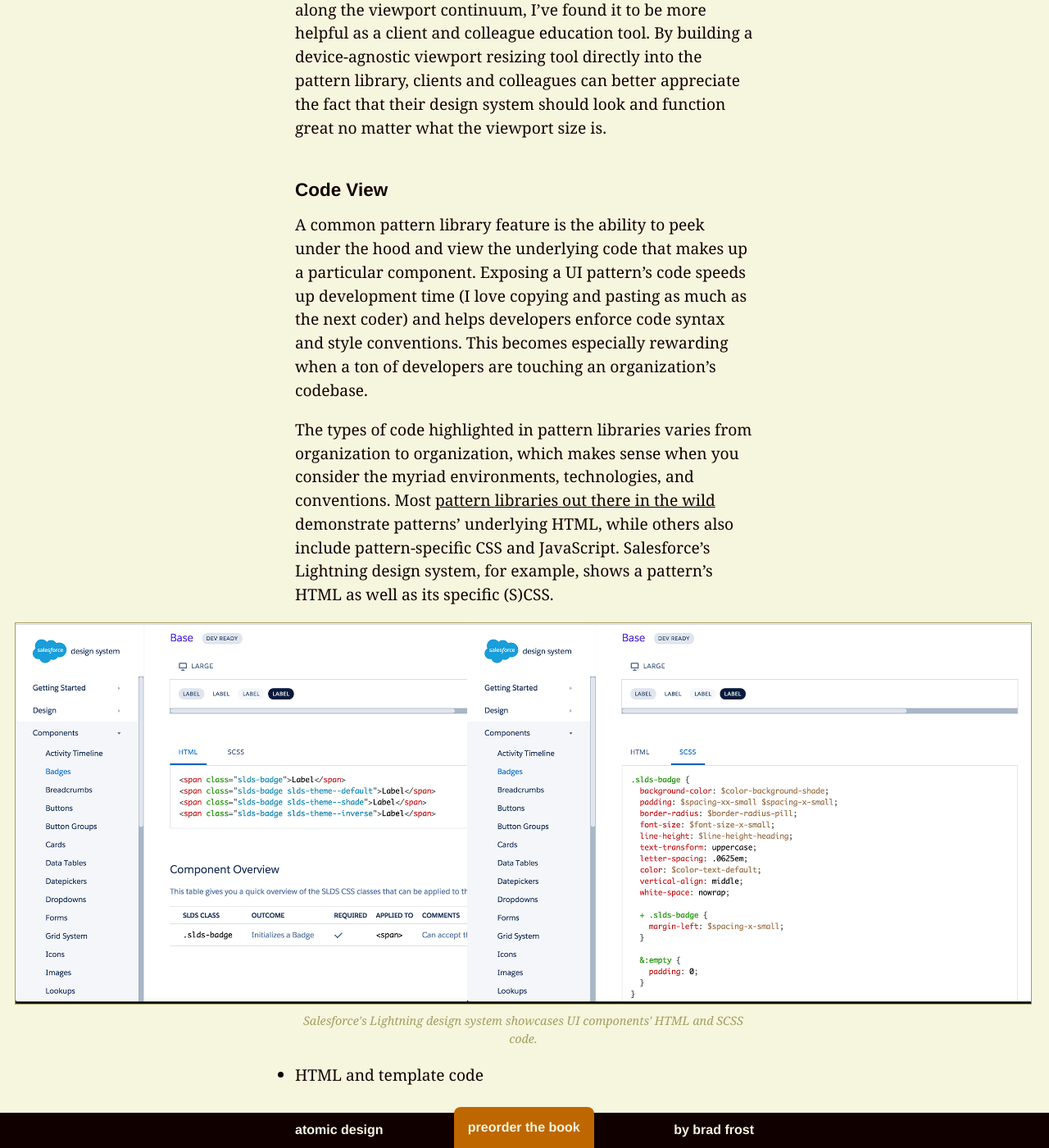
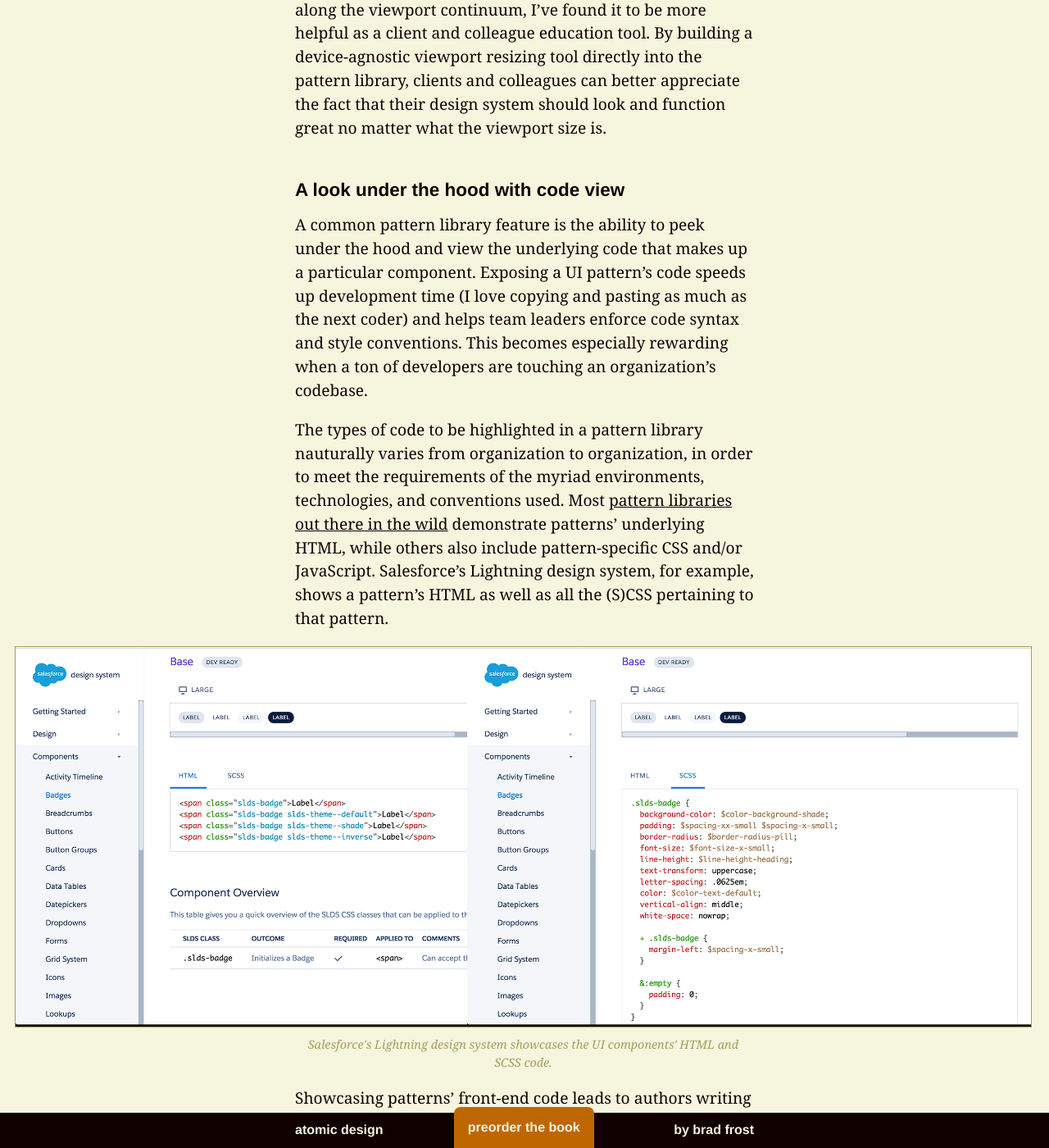
Before and after one commit to bradfrost/atomic-design, a Jekyll site: the page built from chapter-3.md, in a window 1280 px wide and 1400 px high, scrolled down 30831 px. Shown: the whole window at 82% size. Built offline with Jekyll 4.4.1, drawn with Linux system fonts in a browser that asks for light colours; some of the changed text lies outside the part shown.

Commit message:
Chapter 3 draft
Code view section

```diff
--- a/chapter-3.md
+++ b/chapter-3.md
@@ -363,15 +363,24 @@ Ish. is baked into Pattern Lab, which means we can view our UIs and their underl
 
 While ish. helps designers and developers uncover bugs along the viewport continuum, I've found it to be more helpful as a client and colleague education tool. By building a device-agnostic viewport resizing tool directly into the pattern library, clients and colleagues can better appreciate the fact that their design system should look and function great no matter what the viewport size is.
 
-### Code View
-A common pattern library feature is the ability to peek under the hood and view the underlying code that makes up a particular component. Exposing a UI pattern's code speeds up development time (I love copying and pasting as much as the next coder) and helps developers enforce code syntax and style conventions. This becomes especially rewarding when a ton of developers are touching an organization's codebase.
+### A look under the hood with code view
+A common pattern library feature is the ability to peek under the hood and view the underlying code that makes up a particular component. Exposing a UI pattern's code speeds up development time (I love copying and pasting as much as the next coder) and helps team leaders enforce code syntax and style conventions. This becomes especially rewarding when a ton of developers are touching an organization's codebase.
 
-The types of code highlighted in pattern libraries varies from organization to organization, which makes sense when you consider the myriad environments, technologies, and conventions. Most [pattern libraries out there in the wild](http://styleguides.io/examples.html) demonstrate patterns' underlying HTML, while others also include pattern-specific CSS and JavaScript. Salesforce's Lightning design system, for example, shows a pattern's HTML as well as its specific (S)CSS.
+The types of code to be highlighted in a pattern library nauturally varies from organization to organization, in order to meet the requirements of the myriad environments, technologies, and conventions used. Most [pattern libraries out there in the wild](http://styleguides.io/examples.html) demonstrate patterns' underlying HTML, while others also include pattern-specific CSS and/or JavaScript. Salesforce's Lightning design system, for example, shows a pattern's HTML as well as all the (S)CSS pertaining to that pattern.
 
-{% include figure.html src="../images/content/salesforce-code-example.png" caption="Salesforce's Lightning design system showcases UI components' HTML and SCSS code." %}
+{% include figure.html src="../images/content/salesforce-code-example.png" caption="Salesforce's Lightning design system showcases the UI components' HTML and SCSS code." %}
 
+Showcasing patterns' front-end code leads to authors writing more consistent code, but that doesn't guarantee perfection. There's still room for developers to go rogue and write sloppy, incongruent code, which is why some organizations have gone above and beyond to establish incredibly sophisticated design systems. **Companies like Lonely Planet have achieved the Holy Grail of pattern libraries, which is to say their pattern library and production environment are perfectly in sync**. We'll discuss the Holy Grail in more detail in the next chapter, but it's worth brining up in this section to demonstrate how that affects the code exposed in the context of a pattern library. Rather than surfacing HTML and CSS, Lonely Planet's [Rizzo style guide](http://rizzo.lonelyplanet.com/) surfaces the include code for teams to pull in the appropriate UI component.
 
-- HTML and template code
+{% include figure.html src="../images/content/lonely-planet-code.png" caption="Lonely Planet's Rizzo design system pattern library showcases the template usage." %}
+
+This setup allows the core development team to maintain a single source of truth for all patterns' frontend code. That means the pattern library only needs to provide the code to include a particular pattern in order for developers to get up and running.
+
+Pattern Lab provides the ability to view both a pattern's underlying HTML as well as the template code used to generate the HTML. It can also be extended to also showcase accompanying CSS and/or JavaScript code.
+
+{% include figure.html src="../images/content/pattern-lab-code.png" caption="Pattern Lab's code view demonstrates any pattern's HTML code and " %}
+
+Ultimately, whichever pattern library tool you decide to use should have some form of code view feature. And perhaps more importantly, the pattern libraries you create should showcase the types of code that enables you and your development team to be as effective as possible.
 
 ### Annotations
 - Annotation tool - the issue tool
```
Also changed, not shown: images/content/lonely-planet-code.png (added), images/content/pattern-lab-code.png (added), 4 other files.
